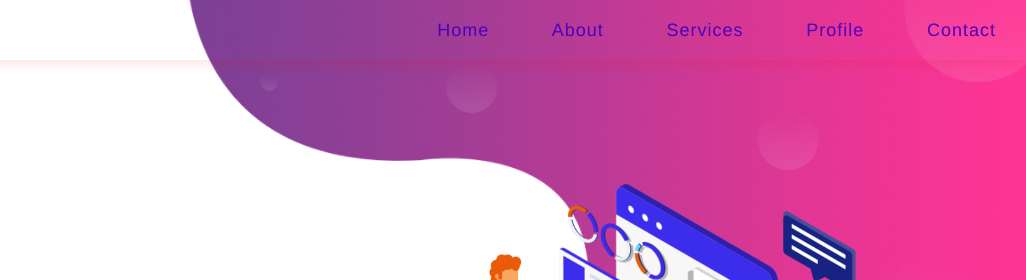
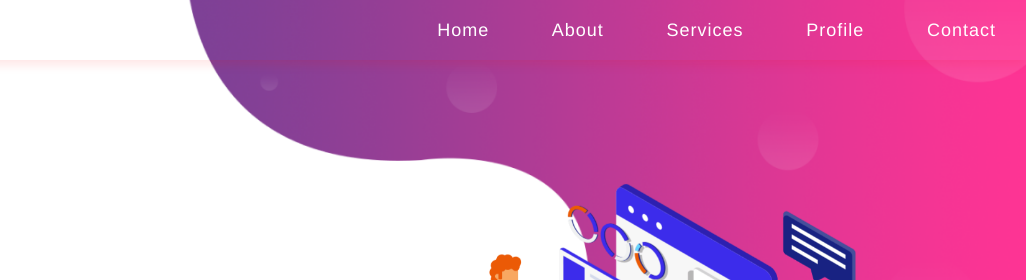
Before and after one commit to arunkumar-30/20KT1A0593-ArunKmar-Ass1, a plain HTML site: page index.html in a window 1280 px wide. Shown: the top 280 px of the page, 254-1280 px from the left. Drawn offline with nearby package versions, Linux system fonts and the light colour scheme.

Commit message:
Update style.css

```diff
--- a/style.css
+++ b/style.css
@@ -51,7 +51,7 @@ transform: scale(1.1);
   background:#fff;
 }
 .navbar a{
-  color: #4c00bf;
+  color: #ffffff;
   padding: 14px 30px;
   border-radius: 5px;
   font-family: 'Franklin Gothic Medium', 'Arial Narrow', Arial, sans-serif;
```
